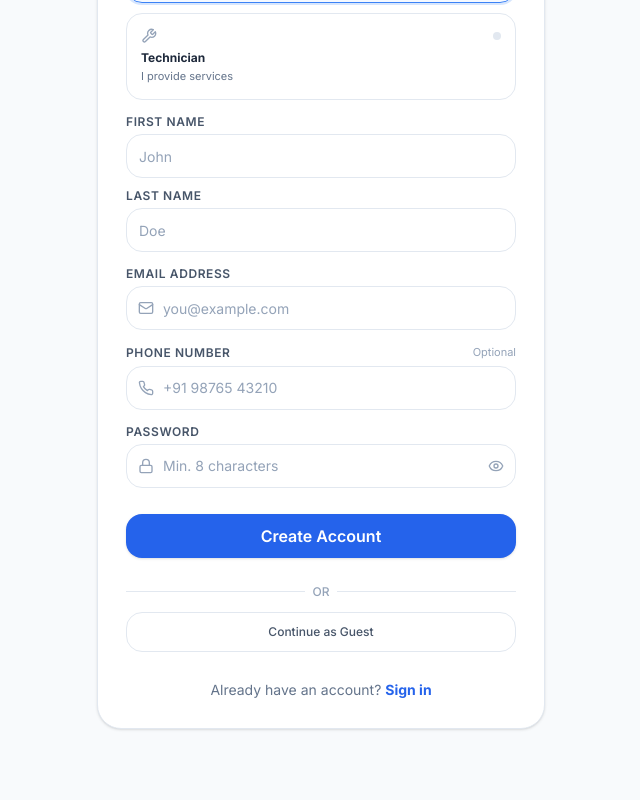
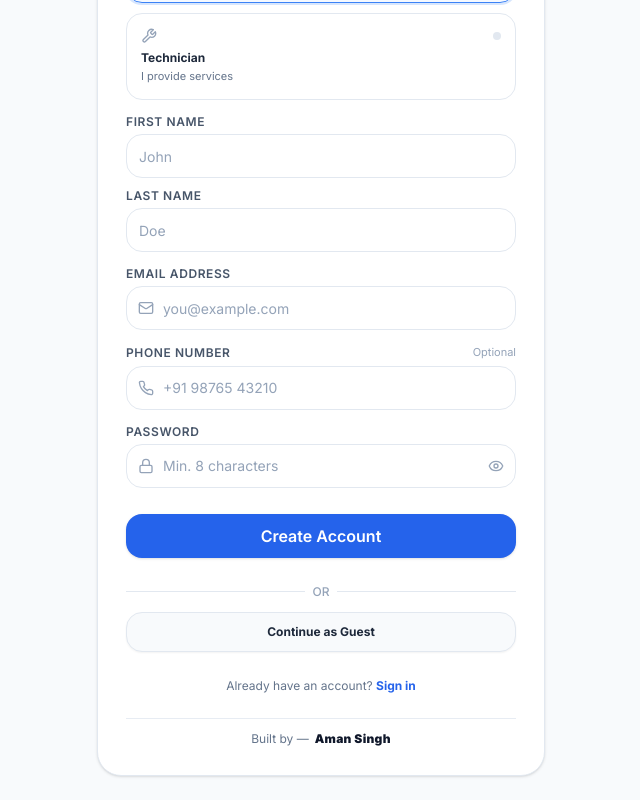
Before and after one commit to Aman5ingh19/FixIt, a React (Vite) app in the folder client/: page /register in a window 1280 px wide. Shown: the part 286-1086 px from the top of the page, without its empty margins (319-959 px from the left). Before the commit the page ends 1039 px from the top, so only its background shows below. Built offline with nearby package versions, Linux system fonts and the light colour scheme.

Commit message:
fix(ui): enhance dark mode contrast for Guest button and creator signature

```diff
--- a/client/src/pages/auth/LoginPage.jsx
+++ b/client/src/pages/auth/LoginPage.jsx
@@ -203,7 +203,7 @@ export default function LoginPage() {
           <button
             type="button"
             onClick={continueAsGuest}
-            className="w-full h-9 rounded-xl border border-surface-200 dark:border-surface-300 hover:bg-surface-100 dark:hover:bg-surface-200 text-surface-700 dark:text-surface-200 text-xs font-semibold transition-colors flex items-center justify-center gap-2 cursor-pointer"
+            className="w-full h-10 rounded-xl border border-surface-200 dark:border-surface-300 bg-surface-50 dark:bg-surface-200 hover:bg-surface-100 dark:hover:bg-surface-300 text-surface-800 dark:text-surface-900 text-xs font-bold transition-all flex items-center justify-center gap-2 cursor-pointer shadow-xs"
           >
             Continue as Guest
           </button>
@@ -214,16 +214,16 @@ export default function LoginPage() {
           Don't have an account?{' '}
           <Link
             to="/register"
-            className="font-bold text-primary-600 hover:text-primary-700 hover:underline transition-colors"
+            className="font-bold text-primary-600 dark:text-primary-400 hover:text-primary-700 hover:underline transition-colors"
           >
             Create account
           </Link>
         </p>
 
         {/* ── Built by - Aman Singh Signature ── */}
-        <div className="pt-3 border-t border-surface-200/80 dark:border-surface-300/60 flex items-center justify-center gap-1 text-[11px] text-surface-400">
-          <span>Built by -</span>
-          <span className="font-bold text-surface-700 dark:text-surface-200">Aman Singh</span>
+        <div className="pt-3 border-t border-surface-200/80 dark:border-surface-300/60 flex items-center justify-center gap-1.5 text-xs text-surface-500 dark:text-surface-400">
+          <span>Built by —</span>
+          <span className="font-black text-surface-900 dark:text-surface-900 tracking-wide">Aman Singh</span>
         </div>
       </div>
     </AuthLayout>
--- a/client/src/pages/auth/RegisterPage.jsx
+++ b/client/src/pages/auth/RegisterPage.jsx
@@ -292,22 +292,28 @@ export default function RegisterPage() {
           <button
             type="button"
             onClick={continueAsGuest}
-            className="w-full h-10 rounded-xl border border-surface-200 dark:border-surface-300 hover:bg-surface-100 dark:hover:bg-surface-200 text-surface-600 dark:text-surface-600 hover:text-surface-800 dark:hover:text-surface-800 text-xs font-medium transition-colors flex items-center justify-center gap-2"
+            className="w-full h-10 rounded-xl border border-surface-200 dark:border-surface-300 bg-surface-50 dark:bg-surface-200 hover:bg-surface-100 dark:hover:bg-surface-300 text-surface-800 dark:text-surface-900 text-xs font-bold transition-all flex items-center justify-center gap-2 cursor-pointer shadow-xs"
           >
             Continue as Guest
           </button>
         </form>
 
         {/* Sign in footer link */}
-        <p className="text-center text-sm text-surface-500 dark:text-surface-600 pt-1">
+        <p className="text-center text-xs text-surface-500 dark:text-surface-400 pt-0.5">
           Already have an account?{' '}
           <Link
             to="/login"
-            className="font-bold text-primary-600 hover:text-primary-700 hover:underline transition-colors"
+            className="font-bold text-primary-600 dark:text-primary-400 hover:text-primary-700 hover:underline transition-colors"
           >
             Sign in
           </Link>
         </p>
+
+        {/* ── Built by - Aman Singh Signature ── */}
+        <div className="pt-3 border-t border-surface-200/80 dark:border-surface-300/60 flex items-center justify-center gap-1.5 text-xs text-surface-500 dark:text-surface-400">
+          <span>Built by —</span>
+          <span className="font-black text-surface-900 dark:text-surface-900 tracking-wide">Aman Singh</span>
+        </div>
       </div>
     </AuthLayout>
   );
```
